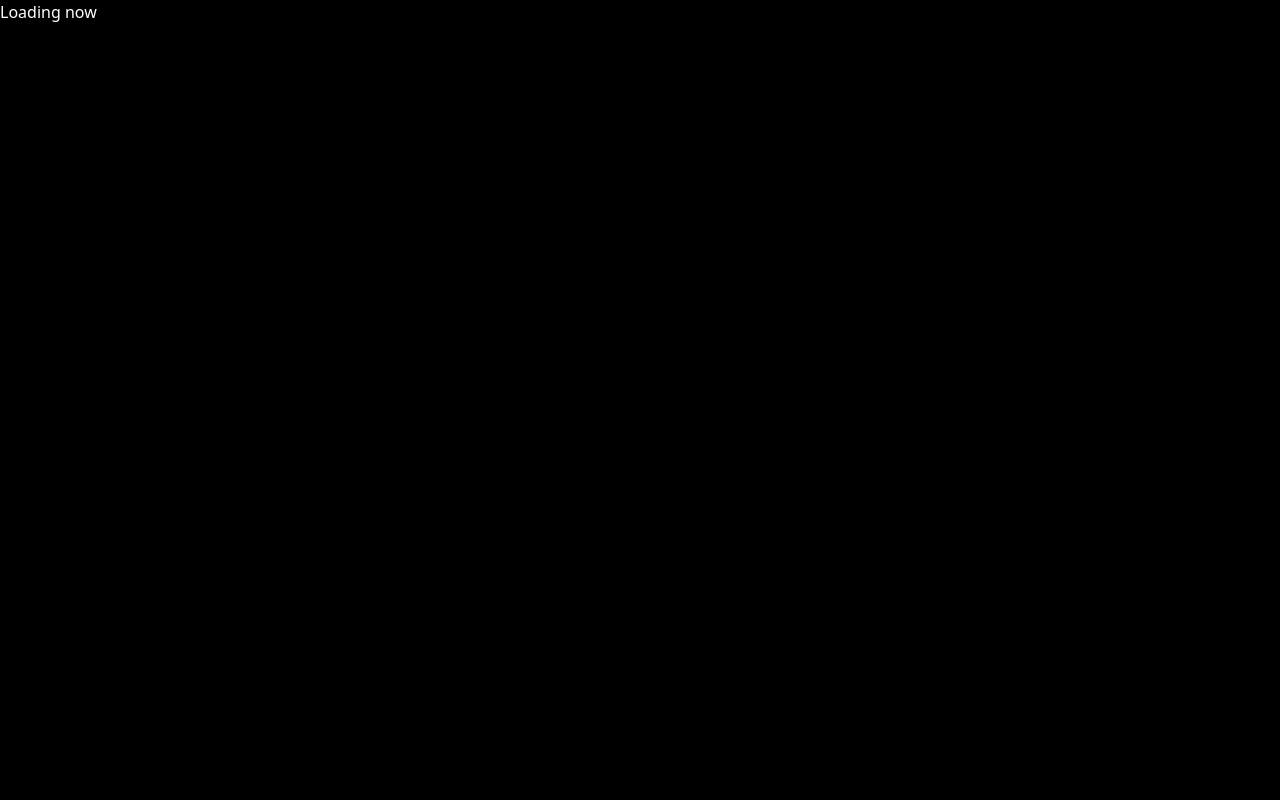
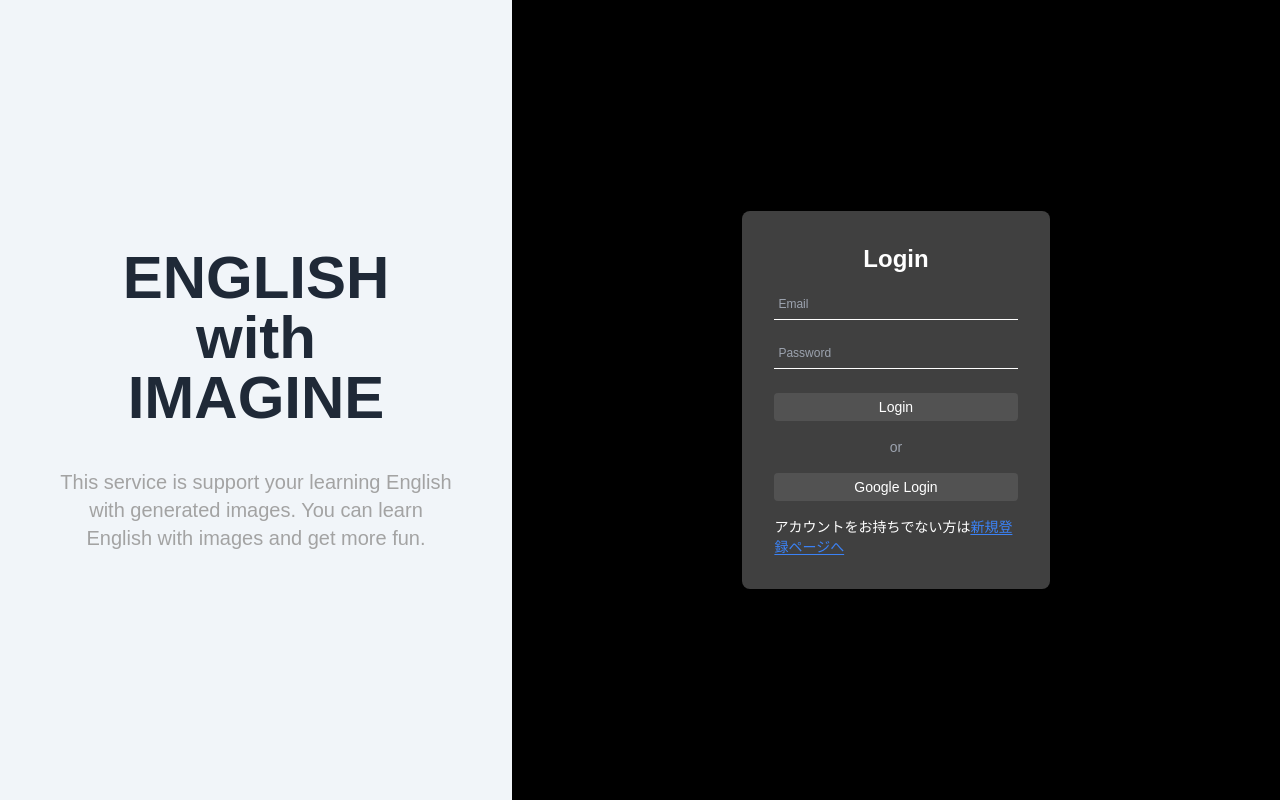
Before and after one commit to akira21kaji/Imagination_English, a Next.js app: page /login in a window 1280 px wide. Built offline with nearby package versions, Linux system fonts and the light colour scheme.

Commit message:
ログインとサインアップを追加

```diff
--- a/app/globals.css
+++ b/app/globals.css
@@ -4,4 +4,8 @@
 
 body {
     background-color: #000000;
+    font-family: 'Arial', sans-serif;
 }
+::placeholder {
+    font-size: 12px;
+}
--- a/app/login/page.tsx
+++ b/app/login/page.tsx
@@ -1,8 +1,107 @@
+'use client'
+
+import firebaseServices from '@/src/lib/firebase/firebase';
+import { signInWithEmailAndPassword } from 'firebase/auth';
+import Link from 'next/link';
+import { useRouter } from 'next/navigation';
 import React from 'react'
+import { SubmitHandler, useForm } from 'react-hook-form';
 
-const Login = () => {
+type LoginProps = {
+  email: string;
+  password: string;
+}
+
+const Login: React.FC = () => {
+  const router = useRouter();
+
+  const {
+    register,
+    handleSubmit,
+    formState: {errors}
+  } = useForm<LoginProps>();
+
+  const onSubmit: SubmitHandler<LoginProps> = async (data) => {
+    console.log(data)
+    await signInWithEmailAndPassword(firebaseServices.auth, data.email, data.password)
+    .then((userCredential) => {
+        const user = userCredential.user;
+        router.push('/list');
+      })
+      .catch((error) => {
+      console.error(error);
+    })
+  }
+
   return (
-    <div className='text-white'>Loading now</div>
+    <div className='flex h-screen'>
+      <div className='flex flex-col gap-10 bg-slate-100 w-2/5 float-left justify-center items-center'>
+        <h1 className='text-6xl font-bold text-center text-gray-800'>
+          ENGLISH <br/>
+          with <br/>
+          IMAGINE
+        </h1>
+        <p className='text-neutral-400 text-center text-xl text-balance'>
+        This service is support your learning English with generated images.
+        You can learn English with images and get more fun.
+        </p>
+      </div>
+      <div className='flex flex-col w-3/5 float-right justify-center items-center'>
+          <form
+            className='flex flex-col bg-neutral-700 p-8 rounded-lg shadow-md w-2/5 gap-2'
+            onSubmit={handleSubmit(onSubmit)}
+            >
+            <h1 className='text-2xl font-bold text-center text-white'>Login</h1>
+            <div>
+              <input
+                {...register('email',{
+                  required: 'メールアドレスは必須です。',
+                  pattern: {
+                    value:
+                      /^[a-zA-Z0-9_+-]+(\.[a-zA-Z0-9_+-]+)*@([a-zA-Z0-9][a-zA-Z0-9-]*[a-zA-Z0-9]*\.)+[a-zA-Z]{2,}$/,
+                    message: '不適切なメールアドレスです。',
+                  }
+                })}
+                type="text"
+                placeholder='Email'
+                className='bg-transparent border-b border-white p-1 mt-1 mb-2 text-white w-full'/>
+            </div>
+            <div>
+              <input
+                {...register('password',{
+                  required: 'パスワードは必須です。',
+                  minLength: {
+                    value: 8,
+                    message: 'パスワードは6文字以上です。',
+                  }
+                })}
+                type="password"
+                placeholder='Password'
+                className='bg-transparent border-b border-white p-1 mb-2 text-white w-full'/>
+            </div>
+            <button
+              className='bg-neutral-600 py-1 px-4 mt-2 rounded text-white justify-center mb-2 text-sm hover:bg-neutral-500'
+              >
+              Login
+            </button>
+            <p className='text-gray-400 text-sm text-center'>or</p>
+            <button
+              className='bg-neutral-600 py-1 px-4 mt-2 rounded text-white justify-center mb-2 text-sm hover:bg-neutral-500'
+              >
+              Google Login
+            </button>
+            <div className='text-white text-sm'>
+              アカウントをお持ちでない方は
+              <Link
+                href={'/signup'}
+                className='text-blue-500 underline underline-offset-2 hover:text-blue-400'
+                >
+              新規登録ページへ
+            </Link>
+            </div>
+          </form>
+      </div>
+      </div>
   )
 }
 
--- a/app/signup/page.tsx
+++ b/app/signup/page.tsx
@@ -1,9 +1,110 @@
+'use client'
+
+import { createUserWithEmailAndPassword } from 'firebase/auth';
+import Link from 'next/link';
+import { useRouter } from 'next/navigation';
 import React from 'react'
+import firebaseServices from '@/src/lib/firebase/firebase';
+import { SubmitHandler, useForm } from 'react-hook-form';
 
-const Signup = () => {
+type LoginProps = {
+  email: string;
+  password: string;
+}
+
+
+const SignUp: React.FC = () => {
+  const router = useRouter();
+
+  const {
+    register,
+    handleSubmit,
+    formState: {errors}
+  } = useForm<LoginProps>();
+
+  const onSubmit: SubmitHandler<LoginProps> = async (data) => {
+    console.log(data)
+    await createUserWithEmailAndPassword(firebaseServices.auth, data.email, data.password)
+    .then((userCredential) => {
+        const user = userCredential.user;
+        router.push('/login');
+      })
+      .catch((error) => {
+      console.error(error);
+    })
+  }
+
   return (
-    <div className='text-white'>Sign up here</div>
+    <div className='flex h-screen'>
+      <div className='flex flex-col gap-10 bg-slate-100 w-2/5 float-left justify-center items-center'>
+        <h1 className='text-6xl font-bold text-center text-gray-800'>
+          ENGLISH <br/>
+          with <br/>
+          IMAGINE
+        </h1>
+        <p className='text-neutral-400 text-center text-xl text-balance'>
+        This service is support your learning English with generated images.
+        You can learn English with images and get more fun.
+        </p>
+      </div>
+      <div className='flex flex-col w-3/5 float-right justify-center items-center'>
+          <form
+            className='flex flex-col bg-neutral-700 p-8 rounded-lg shadow-md w-2/5 gap-2'
+            onSubmit={handleSubmit(onSubmit)}
+            >
+            <h1 className='text-2xl font-bold text-center text-white'>SignUp</h1>
+            <div>
+              <input
+                {...register('email',{
+                  required: 'メールアドレスは必須です。',
+                  pattern: {
+                    value:
+                      /^[a-zA-Z0-9_+-]+(\.[a-zA-Z0-9_+-]+)*@([a-zA-Z0-9][a-zA-Z0-9-]*[a-zA-Z0-9]*\.)+[a-zA-Z]{2,}$/,
+                    message: '不適切なメールアドレスです。',
+                  }
+                })}
+                type="text"
+                placeholder='Email'
+                className='bg-transparent border-b border-white p-1 mt-1 mb-2 text-white w-full'
+                />
+            </div>
+            <div>
+              <input
+                {...register('password',{
+                  required: 'パスワードは必須です。',
+                  minLength: {
+                    value: 8,
+                    message: 'パスワードは6文字以上です。',
+                  }
+                })}
+                type="password"
+                placeholder='Password'
+                className='bg-transparent border-b border-white p-1 mb-2 text-white w-full'/>
+            </div>
+            <button
+              className='bg-neutral-600 py-1 px-4 mt-2 rounded text-white justify-center mb-2 text-sm hover:bg-neutral-500'
+              >
+              SignUp
+            </button>
+            <p className='text-gray-400 text-sm text-center'>or</p>
+            <button
+              className='bg-neutral-600 py-1 px-4 mt-2 rounded text-white justify-center mb-2 text-sm hover:bg-neutral-500'
+              >
+              Google Account
+            </button>
+            <div className='text-white text-sm'>
+              すでにアカウントをお持ちの方は
+              <Link
+                href={'/login'}
+                className='text-blue-500 underline underline-offset-2 hover:text-blue-400'
+                >
+              ログインページへ
+            </Link>
+            </div>
+          </form>
+      </div>
+      </div>
   )
 }
 
-export default Signup;
+export default SignUp;
--- a/src/lib/firebase/firebase.tsx
+++ b/src/lib/firebase/firebase.tsx
@@ -1,9 +1,22 @@
-import React from 'react'
+import { initializeApp } from "firebase/app";
+import { getAuth, GoogleAuthProvider } from "firebase/auth";
+import { getFirestore } from "firebase/firestore";
 
-const firebase = () => {
-  return (
-    <div>firebase</div>
-  )
-}
+const firebaseConfig = {
+  apiKey: "AIzaSyAc95tRTlJwcX8QVMLAHnbWQVJ5rcVYc_8",
+  authDomain: "imagination-learning.firebaseapp.com",
+  projectId: "imagination-learning",
+  storageBucket: "imagination-learning.appspot.com",
+  messagingSenderId: "210330961732",
+  appId: "1:210330961732:web:24600c37449913b486b911",
+  measurementId: "G-62BW7YYK87"
+};
 
-export default firebase
+const app = initializeApp(firebaseConfig);
+
+const auth = getAuth(app);
+const provider = new GoogleAuthProvider();
+const db = getFirestore(app);
+
+const firebaseServices = { auth, provider, db}
+export default firebaseServices;
```
Also changed, not shown: package.json (+6 -4 lines), src/lib/auth/auth.tsx (+27 -6 lines), 1 other file (tests, documents, lock files or other folders).
